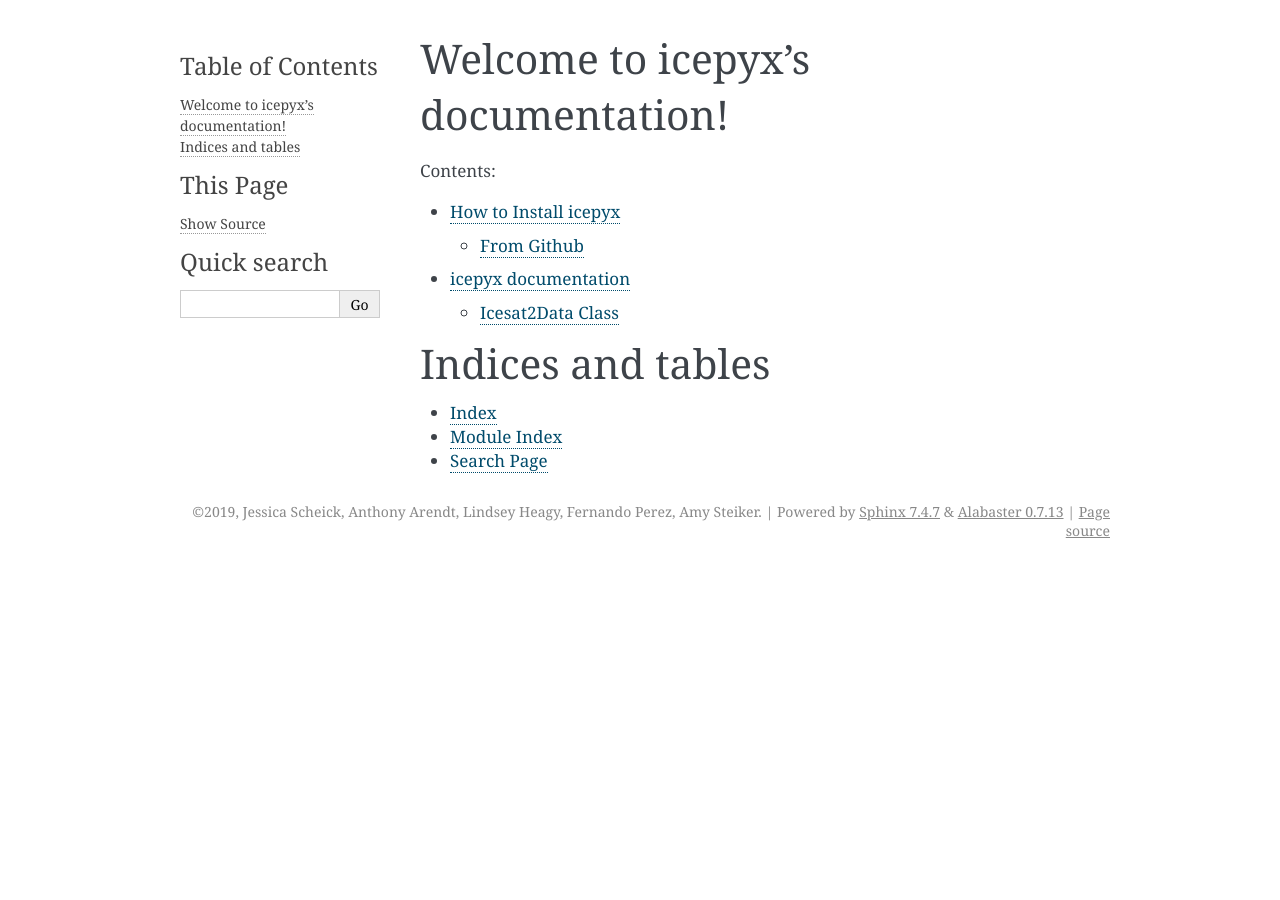
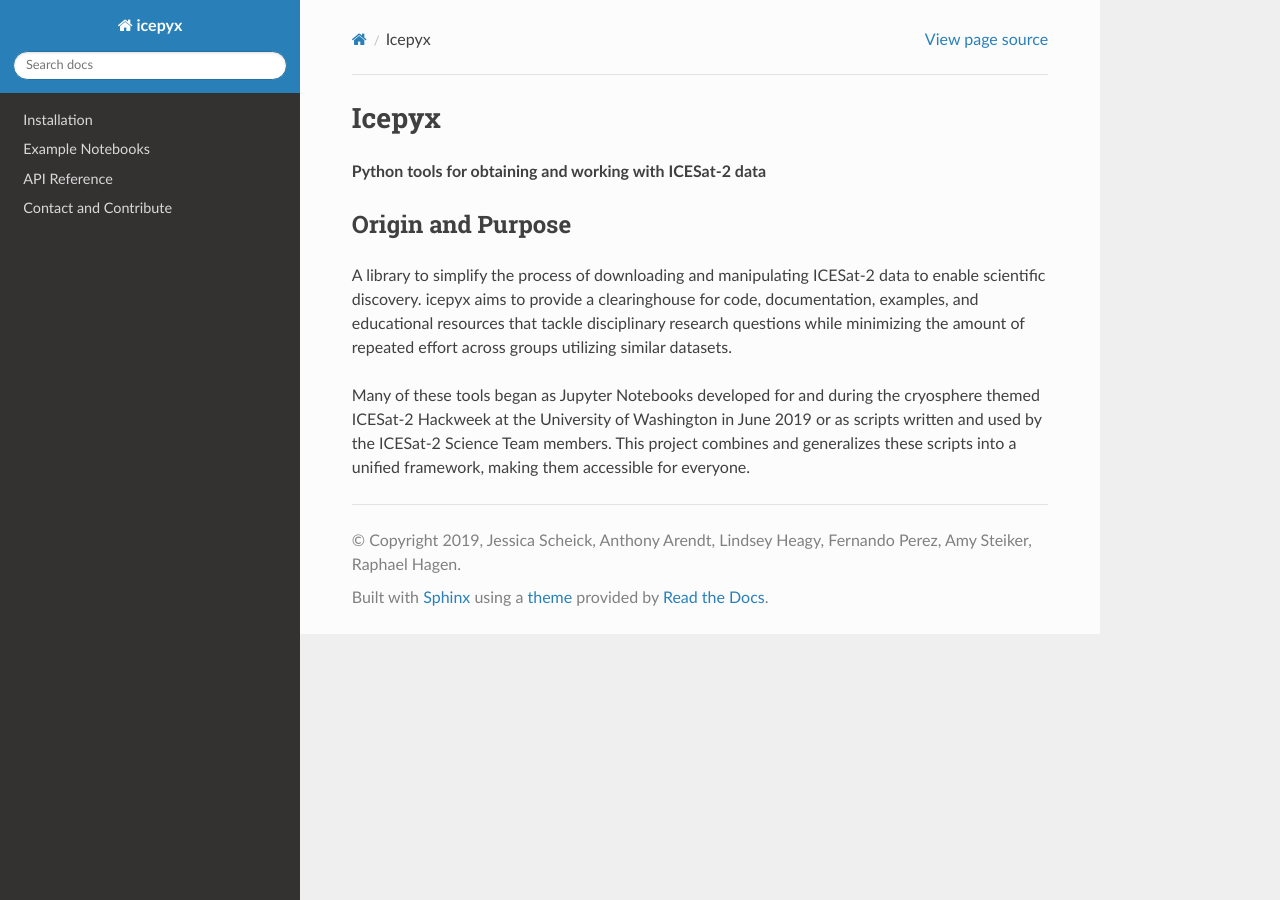
Before and after one commit to icesat2py/icepyx, a Sphinx documentation site: the page built from doc/source/index.rst, in a window 1280 px wide. Built offline with Sphinx 7.4.7 and the Read the Docs theme 2.0.0, drawn with Linux system fonts in a browser that asks for light colours.

Commit message:
added RTD theme, added install etc

```diff
--- a/doc/source/conf.py
+++ b/doc/source/conf.py
@@ -18,8 +18,8 @@
 # -- Project information -----------------------------------------------------
 
 project = 'icepyx'
-copyright = '2019, Jessica Scheick, Anthony Arendt, Lindsey Heagy, Fernando Perez, Amy Steiker'
-author = 'Jessica Scheick, Anthony Arendt, Lindsey Heagy, Fernando Perez, Amy Steiker'
+copyright = '2019, Jessica Scheick, Anthony Arendt, Lindsey Heagy, Fernando Perez, Amy Steiker, Raphael Hagen'
+author = 'Jessica Scheick, Anthony Arendt, Lindsey Heagy, Fernando Perez, Amy Steiker, Raphael Hagen'
 
 
 # -- General configuration ---------------------------------------------------
@@ -53,9 +53,16 @@
 # The theme to use for HTML and HTML Help pages.  See the documentation for
 # a list of builtin themes.
 #
-html_theme = 'alabaster'
-
-# Add any paths that contain custom static files (such as style sheets) here,
+# html_theme = 'alabaster'
+html_theme = "sphinx_rtd_theme"
+html_theme_options = {
+    'logo_only': False,
+    'display_version': False,
+    'prev_next_buttons_location': None,
+    'navigation_depth': 4,
+    'collapse_navigation': True
+}# Add any paths that contain custom static files (such as style sheets) here,
 # relative to this directory. They are copied after the builtin static files,
 # so a file named "default.css" will overwrite the builtin "default.css".
-html_static_path = ['_static']
+# html_static_path = ['_static']
+html_static_path = []
--- a/doc/source/getting_started/install.rst
+++ b/doc/source/getting_started/install.rst
@@ -1,13 +1,30 @@
-=======================
-How to Install icepyx
-=======================
 
-This part of the documentation will tell you how to install icepyx in your local working environment.
-It should include instructions for getting the repo from github, and once an official version has been released, with conda, pip, and other package managers.
-Ultimately, it might also have helpful info for getting the library into a Pangeo environment.
 
--------------
-From Github
--------------
 
-instructions here...
+.. _`zipped file`: https://github.com/icesat2py/icepyx/archive/master.zip
+
+
+
+
+
+Installation
+============
+
+
+Currently icepyx is only available for use as a github repository.
+The contents of the repository can be download as a `zipped file`_ or cloned.
+
+To use icepyx, fork this repo to your own account, then git clone the repo onto your system.
+Provided the location of the repo is part of your PYTHONPATH,
+you should simply be able to add import icepyx to your Python document.
+
+To clone the repository:
+
+.. code-block:: none
+
+  git clone git@github.com:icesat2py/icepyx.git
+
+
+
+
+Future developments of icepyx may include pip and conda as simplified installation options.
--- a/doc/source/index.rst
+++ b/doc/source/index.rst
@@ -1,22 +1,35 @@
-.. icepyx documentation master file, created by
-   sphinx-quickstart on Thu Nov 21 14:59:20 2019.
-   You can adapt this file completely to your liking, but it should at least
-   contain the root `toctree` directive.
 
-Welcome to icepyx's documentation!
-==================================
+Icepyx
+======
+
+
+
+**Python tools for obtaining and working with ICESat-2 data**
+
+
+
+
+Origin and Purpose
+------------------
+
+A library to simplify the process of downloading and manipulating ICESat-2 data to enable scientific discovery.
+icepyx aims to provide a clearinghouse for code, documentation, examples,
+and educational resources that tackle disciplinary research questions while minimizing
+the amount of repeated effort across groups utilizing similar datasets.
+
+Many of these tools began as Jupyter Notebooks developed for and during the cryosphere themed ICESat-2 Hackweek
+at the University of Washington in June 2019 or as scripts written and used by the ICESat-2 Science Team members.
+This project combines and generalizes these scripts into a unified framework, making them accessible for everyone.
+
+
+
+
 
 .. toctree::
-   :caption: Contents:
    :maxdepth: 2
+   :hidden:
 
    getting_started/install
-   icepyx
-
-
-Indices and tables
-==================
-
-* :ref:`genindex`
-* :ref:`modindex`
-* :ref:`search`
+   examples/examples
+   API_ref
+   usage/contact_contribute
```
Also changed, not shown: doc/source/API_ref.rst (added, +44 -0 lines), doc/source/examples/examples.rst (added, +13 -0 lines), doc/source/icepyx.rst (deleted, +0 -10 lines), doc/source/usage/contact_contribute.rst (added, +17 -0 lines), doc/source/examples/ICESat-2_DAAC_DataAccess_Example.ipynb (renamed from doc/examples/ICESat-2_DAAC_DataAccess_Example.ipynb).
